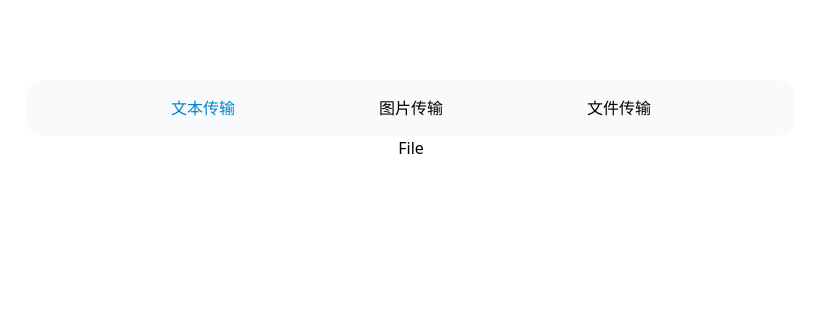
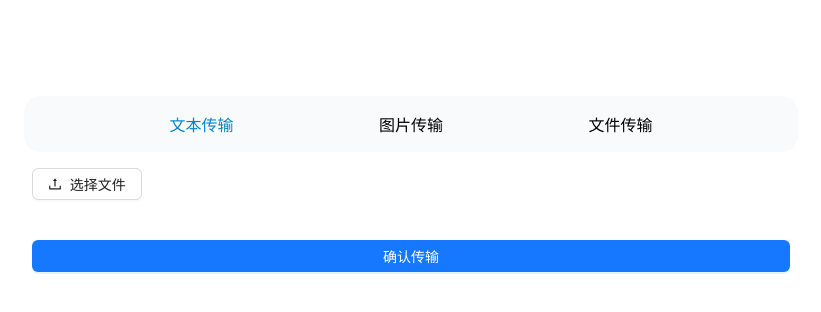
Before and after one commit to Code-LinPromise/fileTrans-front-end, a React (Vite) app in the folder fileTrans-front-end/: page /#/file in a window 1280 px wide. Shown: the top 312 px of the page, without its empty margins (229-1050 px from the left). Built offline with nearby package versions, Linux system fonts and the light colour scheme.

Commit message:
pages finish

```diff
--- /dev/null
+++ b/fileTrans-front-end/src/pages/File/index.css
@@ -0,0 +1,5 @@
+.ant-upload-list-item {
+    float: left;
+    width: 100%;
+    margin-inline-end: 8px;
+}
--- a/fileTrans-front-end/src/pages/File/index.tsx
+++ b/fileTrans-front-end/src/pages/File/index.tsx
@@ -1,7 +1,35 @@
-import React from 'react'
+import React, { useEffect, useState } from 'react'
+import { UploadOutlined } from '@ant-design/icons';
+import { Button, Upload ,message  } from 'antd';
+import type { UploadFile } from 'antd';
+import "./index.css"
 
 export default function File() {
+  const [messageApi, contextHolder] = message.useMessage();
+  const [uploadList,setUploadList]=useState<UploadFile[]>([])
+
+  function UploadHandle(){
+    console.log(uploadList)
+  }
   return (
-    <div>File</div>
+    <div className='w-3/5'>
+      {contextHolder}
+      <Upload
+      listType="picture"
+      beforeUpload={()=>{
+        return false;
+      }}
+      onChange={({file,fileList})=>{
+        setUploadList((state)=>{
+          return [...state,fileList[0]]
+        })
+      }}
+      >
+        <Button icon={<UploadOutlined />}>选择文件</Button>
+      </Upload>
+      <Button type='primary' className='w-full my-10' onClick={()=>UploadHandle()}>
+        确认传输
+      </Button>
+    </div>
   )
 }
--- a/fileTrans-front-end/src/pages/Home/index.tsx
+++ b/fileTrans-front-end/src/pages/Home/index.tsx
@@ -31,7 +31,7 @@ export default function Home() {
         {
           TagList.map((item)=>{
             return <li key={item.tag}
-            className={`p-2  rounded-2xl  cursor-pointer transition-colors whitespace-nowrap ${selectTag===item.tag? "text-sky-600" : ""}`}
+            className={`p-2  rounded-2xl  cursor-pointer transition-colors whitespace-nowrap  list-none ${selectTag===item.tag? "text-sky-600" : ""}`}
             onClick={()=>{
               setSelectTag(item.tag)
               navigate(`/${item.tag}`)
--- /dev/null
+++ b/fileTrans-front-end/src/pages/Photo/index.css
@@ -0,0 +1,5 @@
+.ant-upload-list-item {
+    float: left;
+    width: 100%;
+    margin-inline-end: 8px;
+}
--- a/fileTrans-front-end/src/pages/Photo/index.tsx
+++ b/fileTrans-front-end/src/pages/Photo/index.tsx
@@ -1,51 +1,36 @@
 import React, { useEffect, useState } from 'react'
-import UploadIcon from '@mui/icons-material/Upload';
+import { UploadOutlined } from '@ant-design/icons';
+import { Button, Upload ,message  } from 'antd';
+import type { UploadFile } from 'antd';
+import "./index.css"
 
 export default function Photo() {
-  const [upImage,setUpImage]=useState<string[]>([
-    "https://p6-passport.byteacctimg.com/img/user-avatar/1f839db762e7313cff3c477e4ba010a2~40x40.awebp"
-  ])
-  useEffect(()=>{
-    const inputImg:HTMLElement | null=document.getElementById("myFileButton");
-    if(inputImg===null){
-      return
-    }
-    inputImg?.addEventListener("change",(e)=>{
-      const imgfile = e?.target?.files[0]
-      const reader = new FileReader();
-      reader.onload=function(){
-        const fileurl = reader.result
-        if(typeof fileurl !="string"){
-          return
-        }
-        setUpImage((state)=>{
-          const newState=[...state,fileurl];
-          return newState
-        }) // 这个 useState 把获取的base64 给到img 的src 上
+  const [messageApi, contextHolder] = message.useMessage();
+  const [uploadList,setUploadList]=useState<UploadFile[]>([])
 
-    }
-      reader.readAsDataURL(imgfile)
-    })
-  },[])
+  function UploadHandle(){
+    console.log(uploadList)
+  }
   return (
-    <div id="dropBox" className='w-3/5 h-72 my-20 border-solid border-slate-400 border-2 rounded-lg'>
-      <ul className='flex flex-row p-2'>
-          {
-            upImage.map((item)=>{
-              return <li className='w-1/5 h-30 rounded-lg p-2 border-slate-400 border-2 mx-4'>
-                <img src={item} alt="" className=' w-full' />
-              </li>
-            })
-          }
-          <li className='w-1/5 h-30 rounded-lg p-2 border-slate-400 border-2 mx-4 border-dashed hover:border-blue-500 transition-all'>
-            <label className="cursor-pointer flex flex-col  justify-center items-center w-full h-full" for="myFileButton">
-              <UploadIcon color='primary'/>
-              <span>点击选择图片</span>
-              </label>
-            <input type="file" id="myFileButton" className=" absolute  opacity-0 w-0 h-0 overflow-hidden  -z-0"/>
-          </li>
-      </ul>
-
+    <div className='w-3/5'>
+      {contextHolder}
+      <Upload
+      listType="picture"
+      accept=".jpg, .jpeg, .png"
+      beforeUpload={()=>{
+        return false;
+      }}
+      onChange={({file,fileList})=>{
+        setUploadList((state)=>{
+          return [...state,fileList[0]]
+        })
+      }}
+      >
+        <Button icon={<UploadOutlined />}>选择图片</Button>
+      </Upload>
+      <Button type='primary' className='w-full my-10' onClick={()=>UploadHandle()}>
+        确认传输
+      </Button>
     </div>
   )
 }
--- a/fileTrans-front-end/src/pages/Text/index.tsx
+++ b/fileTrans-front-end/src/pages/Text/index.tsx
@@ -1,19 +1,21 @@
 import React, { useState } from 'react'
-import Button from '@mui/material/Button';
+import {Button,Input} from "antd"
 
+const { TextArea } = Input;
 export default function Text() {
   const [textValue,setTextValue]=useState<string>("")
   return (
     <div className='flex flex-col w-3/5 my-10'>
-      <textarea name="textarea" rows="10" cols="50" className='border-solid border-black border-2 my-10 rounded-lg p-2'
-      placeholder='请输入文本传输内容'
+      <TextArea  rows={10} placeholder="请输入需要上传的文本内容"
+      className=' mb-10'
       onChange={(e)=>{
         console.log(e.target.value)
         setTextValue(e.target.value)
       }}
-      ></textarea>
-
-      <Button variant="contained" >上传</Button>
+      ></TextArea>
+      <Button type='primary'>
+        确认传输
+      </Button>
     </div>
   )
 }
--- a/fileTrans-front-end/tailwind.config.js
+++ b/fileTrans-front-end/tailwind.config.js
@@ -4,6 +4,9 @@ module.exports = {
     "./index.html",
     './src/**/*.{vue,js,ts,jsx,tsx}'
   ],
+  corePlugins:{
+    preflight:false
+  },
   theme: {
     extend: {},
   },
```
Also changed, not shown: fileTrans-front-end/package.json (+4 -5 lines), 1 other file (tests, documents, lock files or other folders).
